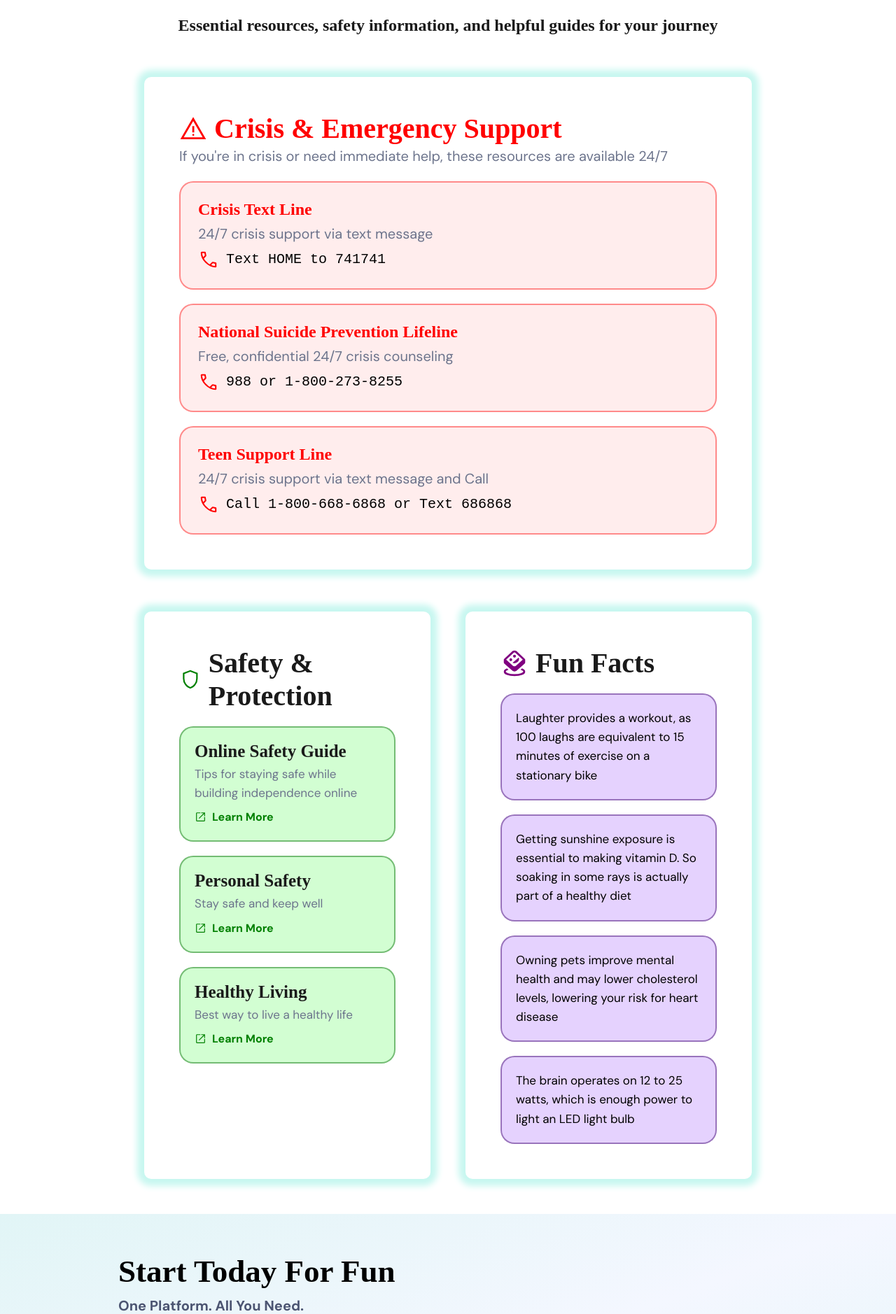
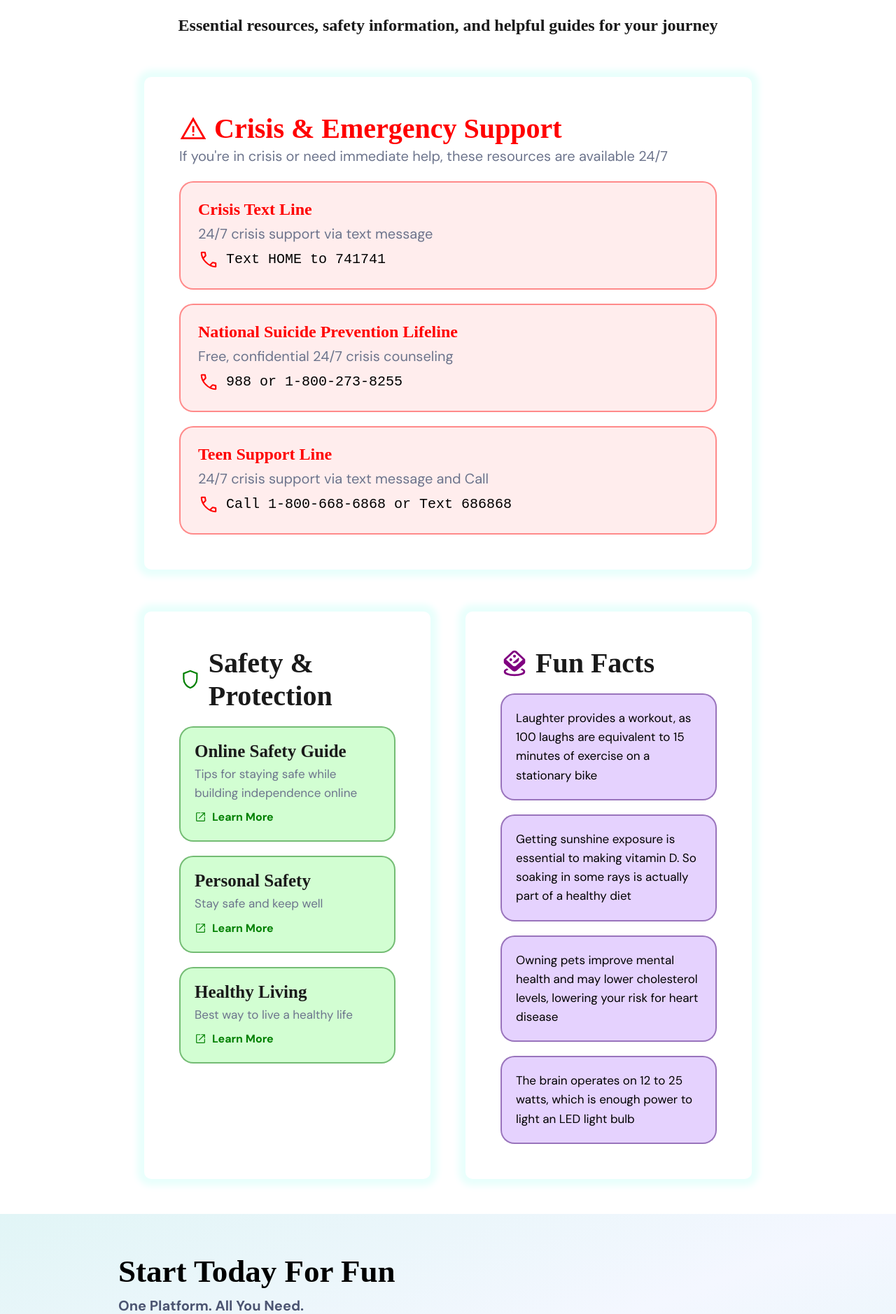
Before and after one commit to rish497/hackamind-hackathon, a Flask app: template templates/Website.html in a window 1280 px wide. Shown: the part 2802-4680 px from the top of the page at 70% size. Run offline with Flask 3, Linux system fonts and the light colour scheme; the template is opened without the code that fills it, so the values that code supplies are empty; the visitor is signed in with stand-in values (Sample User, id 1).

Commit message:
changed box shadow color

```diff
--- a/static/css/style.css
+++ b/static/css/style.css
@@ -728,7 +728,7 @@ button:hover {
   width: 70%;
   border-radius: 10px;
   text-align: left;
-  box-shadow: rgb(199, 247, 240) 0px 0px 10px 10px;
+  box-shadow: rgb(233, 255, 252) 0px 0px 10px 10px;
 }
 
 #web4 .Crisis .C{
@@ -764,7 +764,7 @@ button:hover {
   width: 100%;
   border-radius: 10px;
   text-align: left;
-  box-shadow: rgb(199, 247, 240) 0px 0px 10px 10px;
+  box-shadow: rgb(233, 255, 252) 0px 0px 10px 10px;
 }
 #web4 .Resources .R .rr{
   margin-top: 20px;
```
